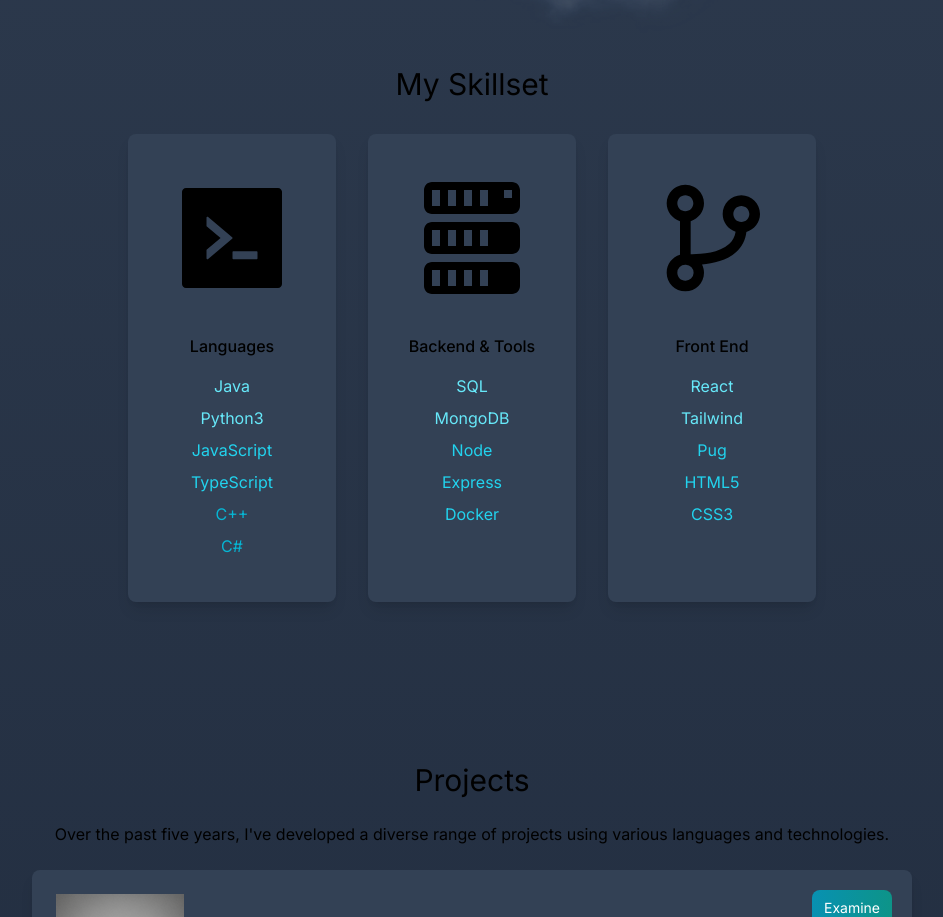
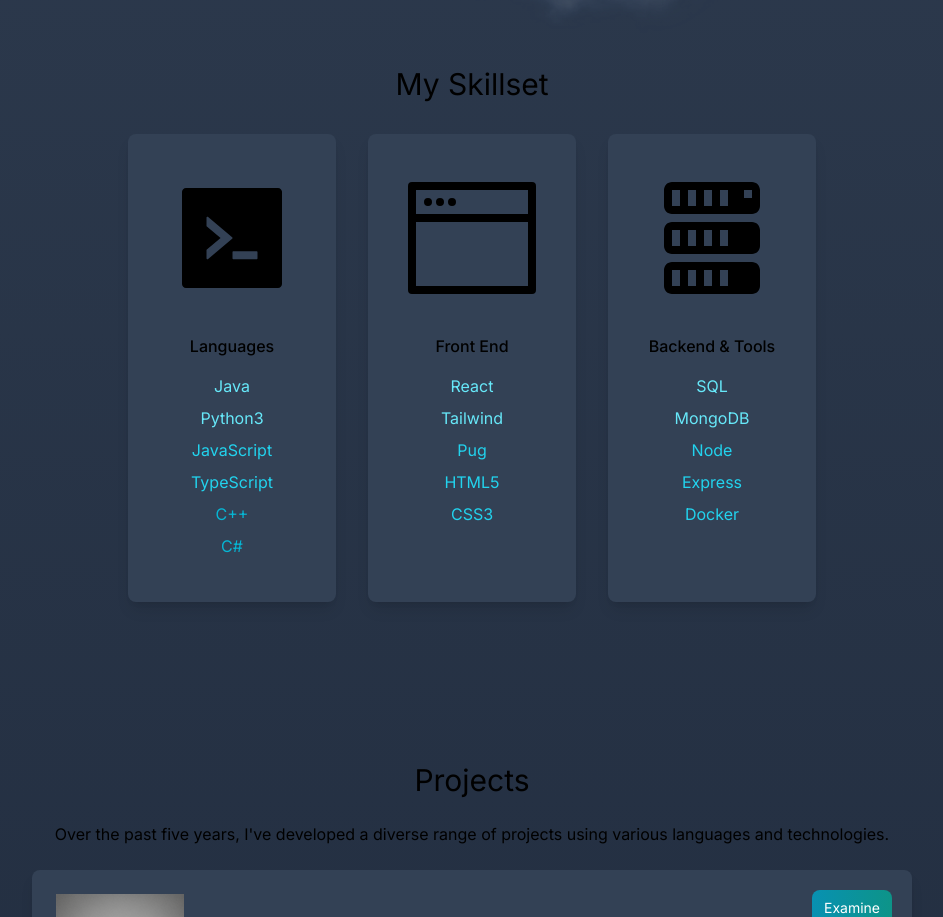
Before and after one commit to mattwyd/mattwyd.github.io, a Next.js app: page / in a window 1280 px wide. Shown: the part 1080-1997 px from the top of the page, without its empty margins (168-1111 px from the left). Built offline with nearby package versions, Linux system fonts and the light colour scheme.

Commit message:
changed icons

```diff
--- a/package.json
+++ b/package.json
@@ -21,8 +21,8 @@
     "eslint-config-next": "13.4.0",
     "next": "13.4.0",
     "postcss": "8.4.23",
-    "react": "18.2.0",
-    "react-dom": "18.2.0",
+    "react": "^18.2.0",
+    "react-dom": "^18.2.0",
     "react-icons": "^4.8.0",
     "tailwindcss": "3.3.2",
     "typescript": "5.0.4"
--- a/src/app/page.tsx
+++ b/src/app/page.tsx
@@ -1,4 +1,6 @@
-import {BsFillMoonStarsFill} from 'react-icons/bs';
+"use client";
+import React from 'react';
+import {BsWindowFullscreen} from 'react-icons/bs';
 import {AiFillLinkedin, AiFillGithub, AiFillMail} from 'react-icons/ai';
 import Image from "next/image";
 import headshot from '../../public/headshot.png';
@@ -11,13 +13,10 @@
 import {GoServer} from 'react-icons/go';
 import {BiGitBranch} from 'react-icons/bi';
 
-
-
 export default function Home() {
   return (
     <div>
-      <title>Home</title>
-
+      <title>Hello</title>
     <main className='bg-gradient-to-t from-slate-800 to-slate-700 px-10 '>
       <section className="">
         <nav className="py-10 mb-14 flex justify-left ">
@@ -77,6 +76,17 @@
           </div>
 
           <div className='text-center justify-center items-center bg-slate-700 shadow-lg p-10 rounded-lg'>
+            <BsWindowFullscreen className = 'justify-center text-9xl' />
+            <h3 className='text-l font-medium pt-8 py-3'>Front End</h3>
+
+            <p className='py-1 text-cyan-300'>React</p>
+            <p className='py-1 text-cyan-300'>Tailwind</p>
+            <p className='py-1 text-cyan-400'>Pug</p>
+            <p className='py-1 text-cyan-400'>HTML5</p>
+            <p className='py-1 text-cyan-400'>CSS3</p>
+
+          </div>
+          <div className='text-center justify-center items-center bg-slate-700 shadow-lg p-10 rounded-lg'>
             <GoServer className = 'justify-center text-9xl' />
             <h3 className='text-l font-medium pt-8 py-3'>Backend & Tools</h3>
 
@@ -85,17 +95,6 @@
             <p className='py-1 text-cyan-400'>Node</p>
             <p className='py-1 text-cyan-400'>Express</p>
             <p className='py-1 text-cyan-400'>Docker</p>
-          </div>
-          <div className='text-center justify-center items-center bg-slate-700 shadow-lg p-10 rounded-lg'>
-            <BiGitBranch className = 'justify-center text-9xl' />
-            <h3 className='text-l font-medium pt-8 py-3'>Front End</h3>
-
-            <p className='py-1 text-cyan-300'>React</p>
-            <p className='py-1 text-cyan-300'>Tailwind</p>
-            <p className='py-1 text-cyan-400'>Pug</p>
-            <p className='py-1 text-cyan-400'>HTML5</p>
-            <p className='py-1 text-cyan-400'>CSS3</p>
-
           </div>
         </div>
     </section>
```
Also changed, not shown: public/clouds2.png (deleted), 1 other file (tests, documents, lock files or other folders).
